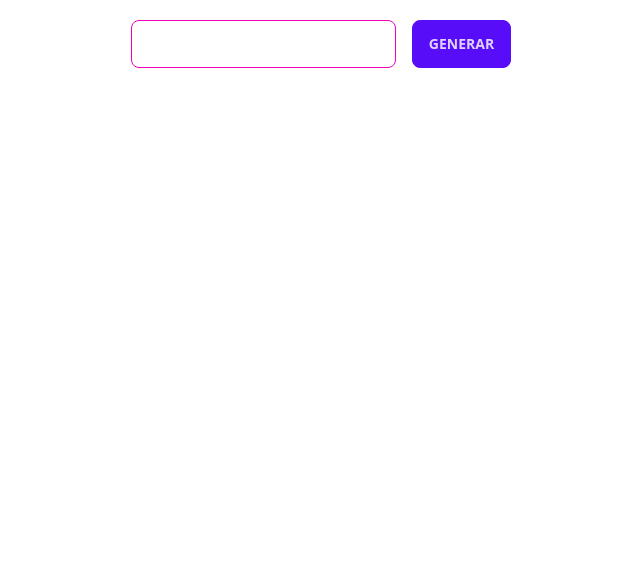
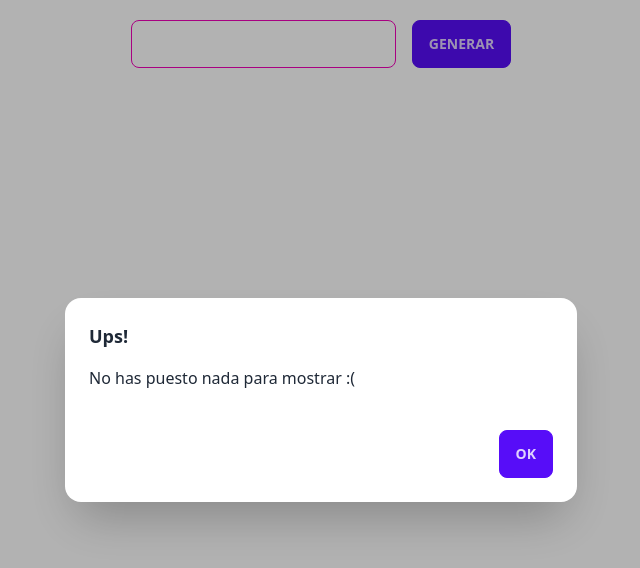
Before and after one commit to IonCna/3N1, a React (Vite) app: page / in a window 1280 px wide. Both pictures are taken after a click on the button "GENERAR". Shown: the top 568 px of the page, without its empty margins (319-959 px from the left). Built offline with nearby package versions, Linux system fonts and the light colour scheme.

Commit message:
Modals added

```diff
--- a/src/components/Modal.tsx
+++ b/src/components/Modal.tsx
@@ -1,28 +1,30 @@
-import { useState } from "preact/hooks"
+import { useEffect } from "preact/hooks"
 
 interface Props {
-  title: string
-  content: string
   open: boolean
   id: string
+  message: string
 }
 
-const Modal = ({ title, content, id }: Props) => {
-  const [visible] = useState(false)
+const Modal = ({ id, open, message }: Props) => {
 
-  const toggle = () => {
+  const Toggle = () => {
     const target = document.getElementById(id) as HTMLDialogElement
     target.showModal()
   }
 
+  useEffect(() => {
+    open && Toggle()
+  }, [open])
+
   return (
-    <dialog id="my_modal_1" className="modal">
+    <dialog id={id} className="modal">
       <div className="modal-box">
-        <h3 className="font-bold text-lg">Hello!</h3>
-        <p className="py-4">Press ESC key or click the button below to close</p>
+        <h3 className="font-bold text-lg">Ups!</h3>
+        <p className="py-4">{ message }</p>
         <div className="modal-action">
           <form method="dialog">
-            <button className="btn">Close</button>
+            <button className="btn btn-primary">Ok</button>
           </form>
         </div>
       </div>
--- a/src/main.tsx
+++ b/src/main.tsx
@@ -1,25 +1,31 @@
 import { render } from 'preact'
 import { useState } from "preact/hooks"
-// import { v4 } from "uuid"
-// import Modal from './components/Modal'
+import { v4 } from "uuid"
+import Modal from './components/Modal'
 
 import "./base.css"
 import Graph from './components/Graph'
 
 const App = () => {
-  // const [isInputEmpty, setIsInputEmpty] = useState(false)
-  // const [isValidInput] = useState(false)
+  const [isInputEmpty, setIsInputEmpty] = useState(false)
+  const [isValidInput, setIsValidInput] = useState(true)
+  const [isLowerCero, setIsLowerCero] = useState(false)
+  const [isWeirdInput, setIsWeirdInput] = useState(false)
+
   const [values, setValues] = useState<Data[]>([])
 
   const click = () => {
     const target = document.getElementById("target") as HTMLInputElement
     const { value } = target
 
-    if (!value) return
+    if (!value) return setIsInputEmpty(true)
     const targetToNumber = parseInt(value)
     const isInvalid = isNaN(targetToNumber)
 
-    if (isInvalid) return
+    if(value.startsWith("e")) return setIsWeirdInput(true)
+
+    if (isInvalid) return setIsValidInput(false)
+    if (targetToNumber <= 0) return setIsLowerCero(true)
 
     const results: number[] = [targetToNumber]
     let number = targetToNumber
@@ -47,8 +53,10 @@ const App = () => {
         {values.length > 0 && <Graph data={values} />}
       </div>
 
-      { /** <Modal title='Ups!' content='No has ingresado ningún numero' open={isInputEmpty} /> */}
-      { /** <Modal title='Ups!' content='El valor ingresado no es válido' open={isValidInput} />*/}
+      <Modal message='No has puesto nada para mostrar :(' open={isInputEmpty} id={v4()} />
+      <Modal message='El input no es válido' open={!isValidInput} id={v4()} />
+      <Modal message='El valor ingresado es menor o igual a 0, eso no se vale!' open={isLowerCero} id={v4()} />
+      <Modal message='Nada de cosas raras he...' open={isWeirdInput} id={v4()} />
     </div>
   )
 }
```
